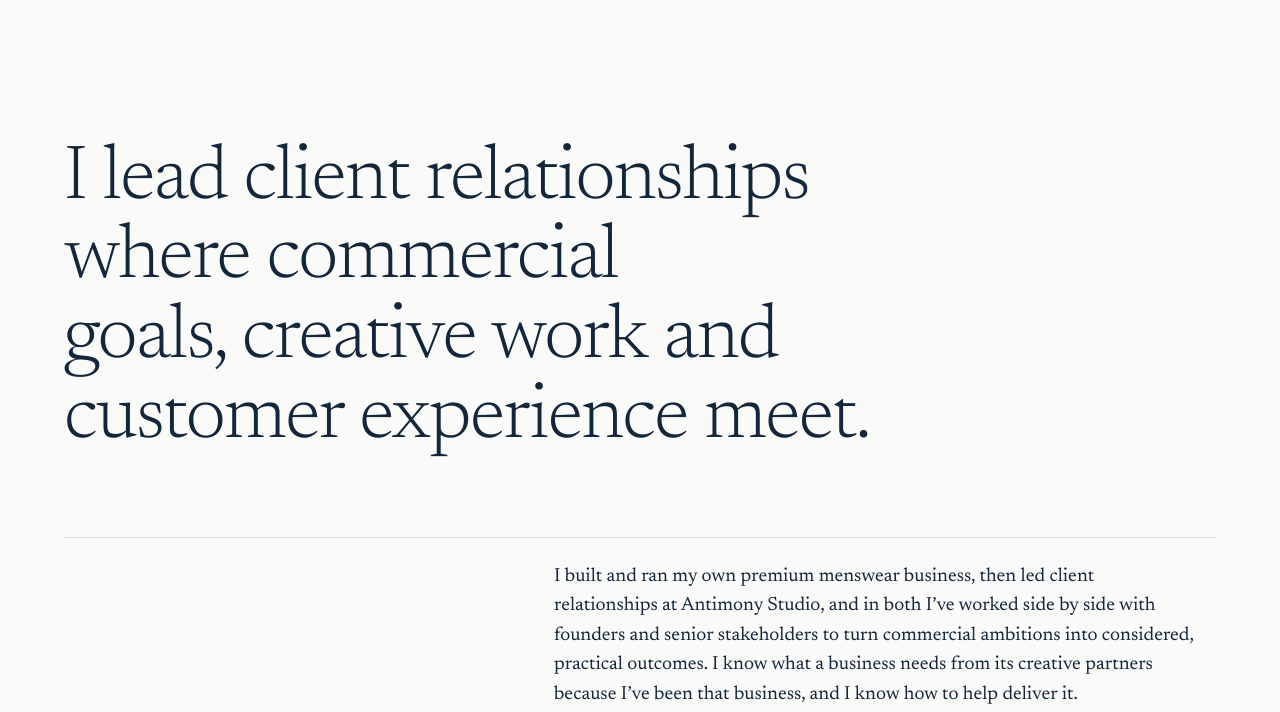
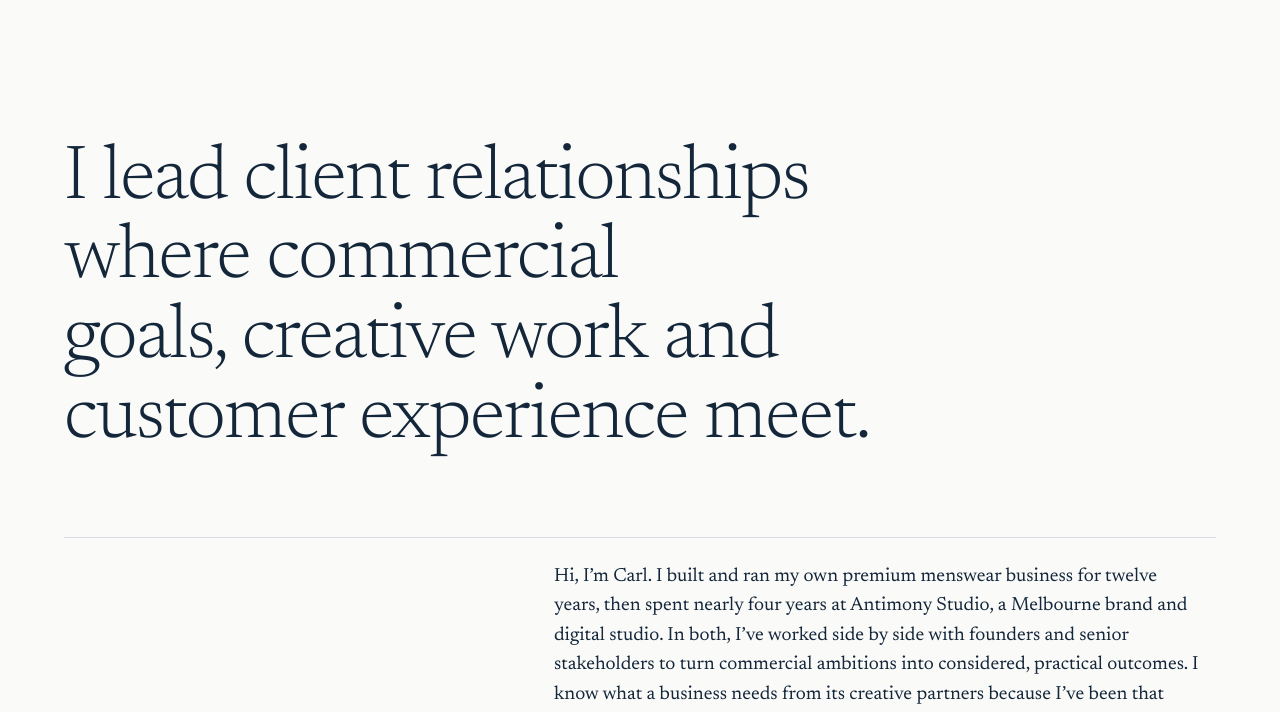
Before and after one commit to cn-bit/portfolio, a plain HTML site: page index.html in a window 1280 px wide. Shown: the part 86-798 px from the top of the page. Drawn offline with Linux system fonts and the light colour scheme.

Commit message:
Home: intro paragraph opens as a personal note
Co-Authored-By: Claude Opus 5.5 <noreply@anthropic.com>
Claude-Session: https://claude.ai/code/session_01VXDo3XZFgoZUnh3Wfa2kwx

```diff
--- a/index.html
+++ b/index.html
@@ -52,7 +52,7 @@
       -->
       <h1 id="intro-title">I lead client relationships where commercial goals, creative work and customer experience meet.</h1>
       <div class="intro-foot">
-        <p class="lede">I built and ran my own premium menswear business, then led client relationships at Antimony Studio, and in both I&rsquo;ve worked side by side with founders and senior stakeholders to turn commercial ambitions into considered, practical outcomes. I know what a business needs from its creative partners because I&rsquo;ve been that business, and I know how to help deliver it.</p>
+        <p class="lede">Hi, I&rsquo;m Carl. I built and ran my own premium menswear business for twelve years, then spent nearly four years at Antimony Studio, a Melbourne brand and digital studio. In both, I&rsquo;ve worked side by side with founders and senior stakeholders to turn commercial ambitions into considered, practical outcomes. I know what a business needs from its creative partners because I&rsquo;ve been that business, and I know how to help deliver it.</p>
       </div>
     </section>
 
```
